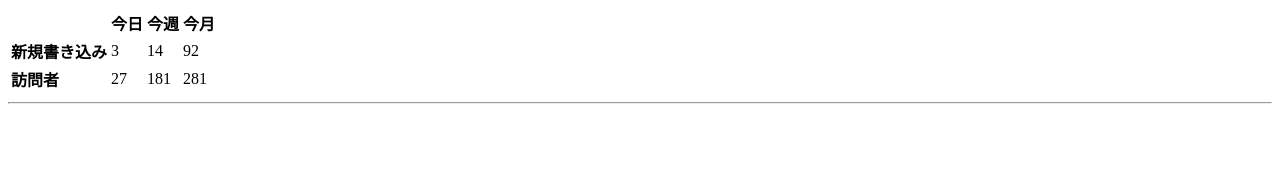
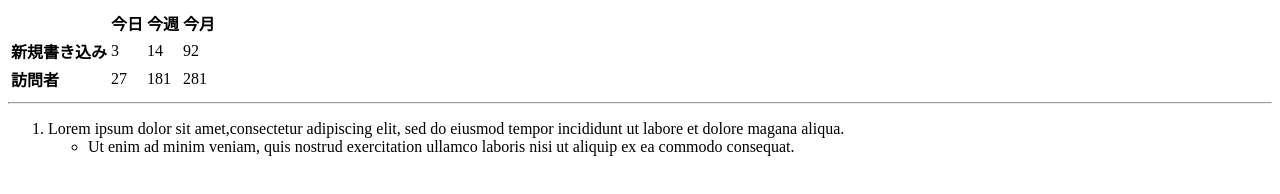
Before and after one commit to u221honda/web-programming, a plain HTML site: page table.html in a window 1280 px wide. Drawn offline with Linux system fonts and the light colour scheme.

Commit message:
table 完了

```diff
--- a/table.html
+++ b/table.html
@@ -15,6 +15,8 @@
   <tr> <td><b>訪問者</b></td><td>27</td><td>181</td><td>281</td></tr>
 </table>
 <hr><!--これで横線を入れることができる-->
+<ol><li>Lorem ipsum dolor sit amet,consectetur adipiscing elit, sed do eiusmod tempor incididunt ut labore et dolore magana aliqua.</li>
+  <ul><li>Ut enim ad minim veniam, quis nostrud exercitation ullamco laboris nisi ut aliquip ex ea commodo consequat.</li></ul></ol>
 
 </body>
 </html>
```
